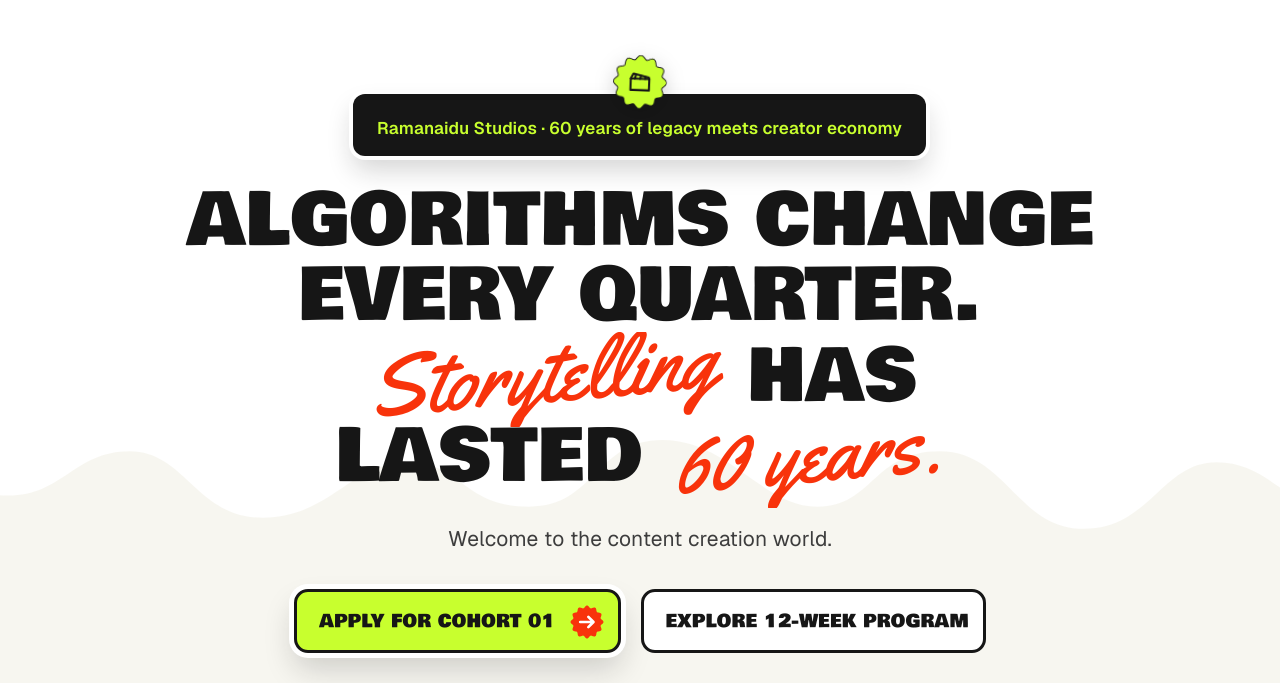
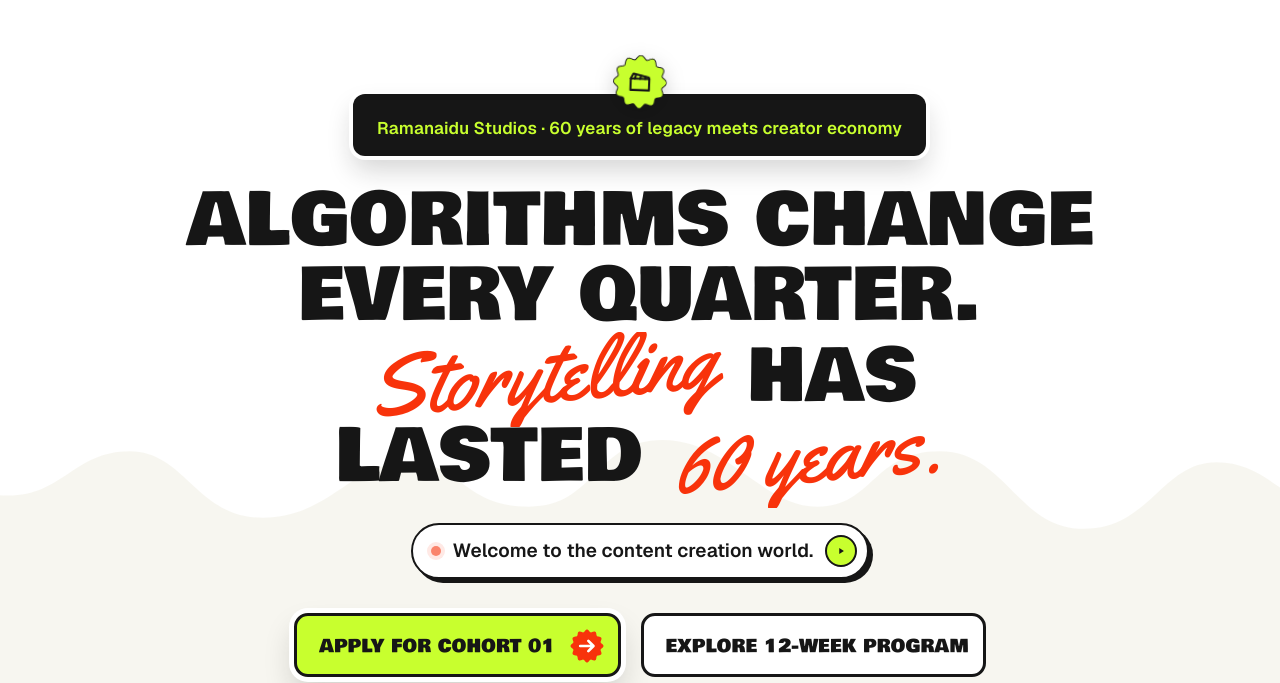
Before and after one commit to vamshicreates/creator-school-ramanaidu-studios, a plain HTML site: page index.html in a window 1280 px wide. Shown: the part 145-828 px from the top of the page. Drawn offline with nearby package versions, Linux system fonts and the light colour scheme.

Commit message:
Hero: welcome line as a pill button
Co-Authored-By: Claude Opus 5.5 <noreply@anthropic.com>
Claude-Session: https://claude.ai/code/session_017x75gjDAQKuRtmqzqfuFLs

```diff
--- a/index.html
+++ b/index.html
@@ -135,7 +135,13 @@ p{margin:0}
 .hero h1 .scr{font-size:1.2em;transform:translateY(.02em) rotate(-5deg)}
 .hero .lede{margin-top:26px;max-width:36ch;font-size:clamp(17px,1.6vw,20px);color:var(--ink2);animation:fadeUp .8s ease 1.9s both}
 .hero .lede b{color:var(--ink);font-weight:600}
-.hero .welcome{margin-top:30px;font-family:var(--body);font-weight:400;font-size:clamp(17px,1.7vw,21px);color:var(--ink2);letter-spacing:.01em;animation:fadeUp .8s ease 1.95s both;max-width:100%}
+.hero .welcome{margin-top:30px;animation:fadeUp .8s ease 1.95s both;max-width:100%}
+.wpill{display:inline-flex;align-items:center;gap:12px;background:var(--paper);color:var(--ink);text-decoration:none;font-family:var(--body);font-weight:600;font-size:clamp(16px,1.6vw,19px);line-height:1.3;letter-spacing:.005em;padding:10px 10px 10px 18px;border:2px solid var(--ink);border-radius:999px;box-shadow:4px 4px 0 var(--ink);transition:transform .25s cubic-bezier(.3,1.6,.5,1),box-shadow .25s;max-width:100%;text-align:left}
+.wpill:hover{transform:translate(-2px,-2px);box-shadow:6px 6px 0 var(--ink)}
+.wpill .rec{flex:none;width:10px;height:10px;border-radius:50%;background:var(--red);box-shadow:0 0 0 4px rgba(248,51,11,.18);animation:blink 1.4s steps(2) infinite}
+.wpill .play{flex:none;width:32px;height:32px;border-radius:50%;background:var(--lime);border:2px solid var(--ink);display:grid;place-items:center;transition:transform .4s cubic-bezier(.3,1.5,.5,1)}
+.wpill:hover .play{transform:rotate(360deg)}
+.wpill .play svg{width:14px;height:14px;fill:var(--ink)}
 .hero .ctas{display:flex;flex-wrap:wrap;justify-content:center;gap:20px;margin-top:34px;animation:fadeUp .8s ease 2s both}
 @keyframes rise{from{transform:translateY(105%) rotate(4deg)}to{transform:none}}
 @keyframes fadeUp{from{opacity:0;transform:translateY(18px)}to{opacity:1;transform:none}}
@@ -497,7 +503,7 @@ p{margin:0}
       <span class="ln"><span><span class="scr">Storytelling</span> has</span></span>
       <span class="ln"><span>lasted <span class="scr">60 years.</span></span></span>
     </h1>
-    <p class="welcome">Welcome to the content creation world.</p>
+    <p class="welcome"><a class="wpill" href="#program"><span class="rec" aria-hidden="true"></span>Welcome to the content creation world.<span class="play" aria-hidden="true"><svg viewBox="0 0 24 24"><path d="M9 7v10l8-5z"/></svg></span></a></p>
     <div class="ctas">
       <a class="btn" href="#apply">Apply for Cohort 01 <svg class="ar" viewBox="0 0 100 100" aria-hidden="true"><use href="#arrow"/></svg></a>
       <a class="btn ghost" href="#curriculum">Explore 12-week program</a>
```
